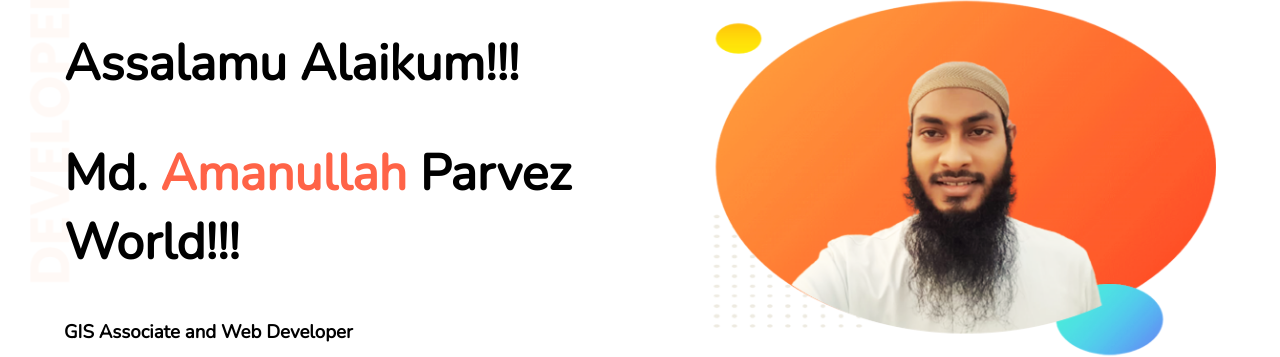
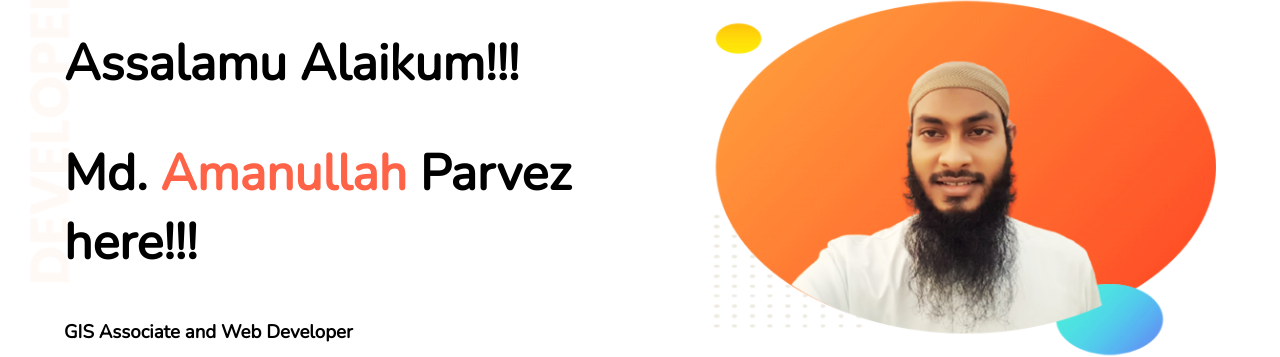
Before and after one commit to parvezaman/developer-portfolio, a plain HTML site: page index.html in a window 1280 px wide. Shown: the part 77-434 px from the top of the page. Drawn offline with nearby package versions, Linux system fonts and the light colour scheme.

```diff
--- a/index.html
+++ b/index.html
@@ -18,7 +18,7 @@
     <section class="top-banner flexible-container">
         <div class="half-width">
             <h1>Assalamu Alaikum!!!</h1>
-            <h1>Md. <span class="tag-color">Amanullah</span> Parvez World!!!</h1>
+            <h1>Md. <span class="tag-color">Amanullah</span> Parvez here!!!</h1>
             <h3>GIS Associate and Web Developer</h3>
             <p>I am Md. Amanullah Parvez, a graduate from Chittagong University of Engineering and Technology of Urban and Regional Planning, advancing with an objective to do something beneficial for the very planet Earth and for Humanity as well as for a sustainable and better future through my analytical abilities Inshallah.</p>
 
```
